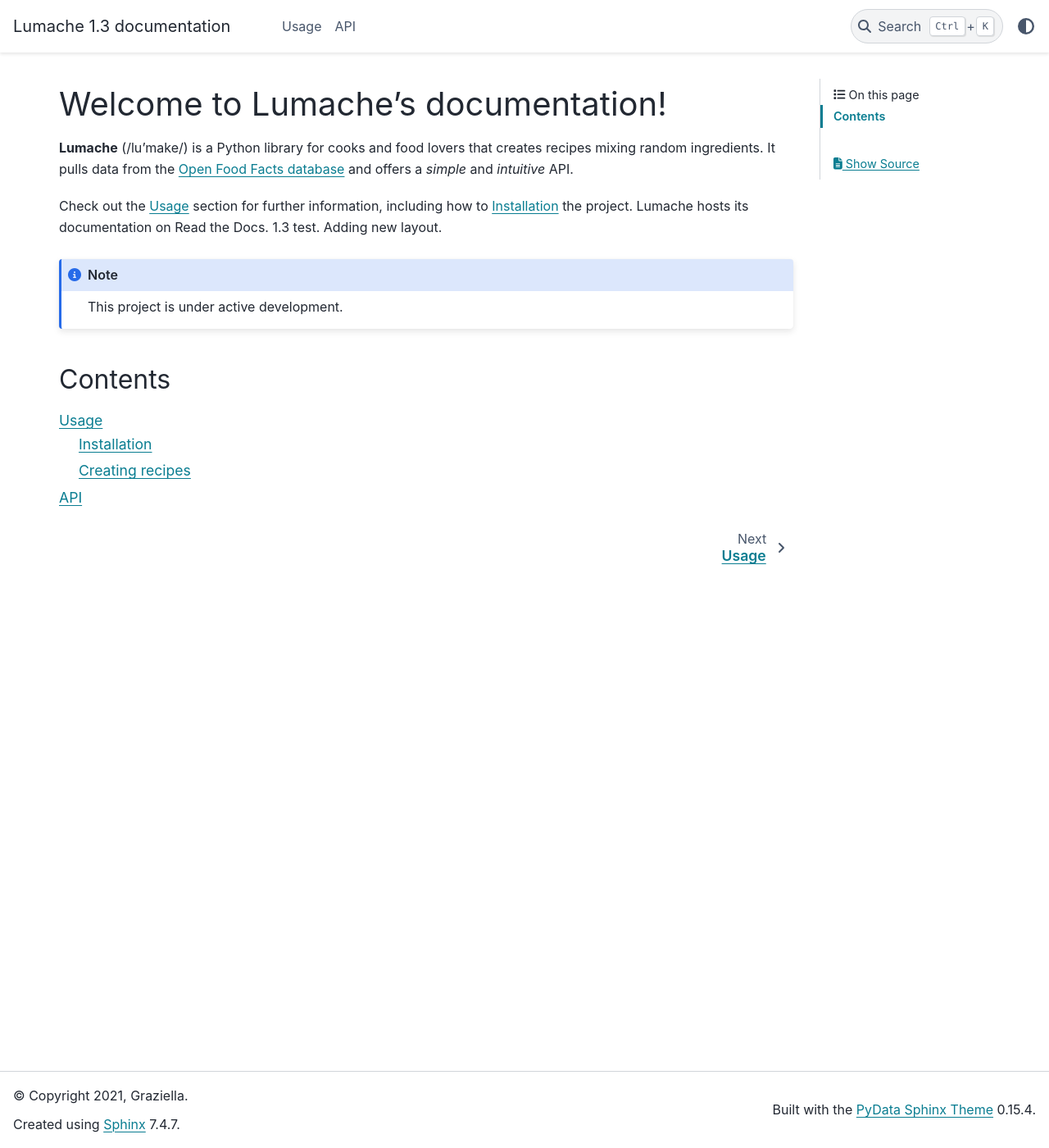
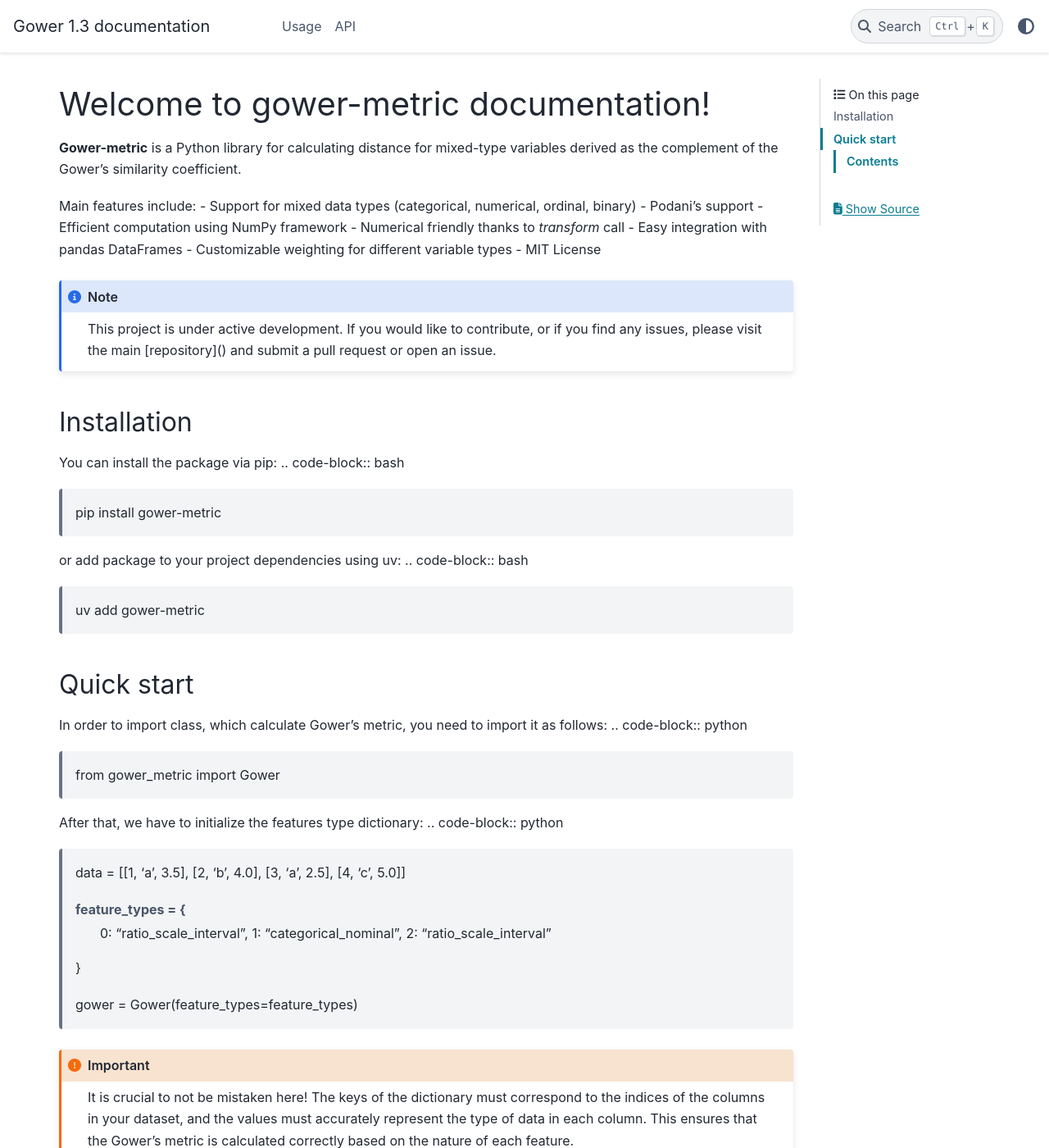
Before and after one commit to BartekKruczek/sphinx_tutorial, a Sphinx documentation site: the page built from docs/source/index.rst, in a window 1280 px wide and 1400 px high. Shown: the whole window at 82% size. Built offline with Sphinx 7.4.7 and the PyData theme 0.15.4, drawn with Linux system fonts in a browser that asks for light colours; some of the changed text lies outside the part shown.

Commit message:
[1.3] update docs

```diff
--- a/docs/source/conf.py
+++ b/docs/source/conf.py
@@ -2,9 +2,9 @@
 
 # -- Project information
 
-project = 'Lumache'
-copyright = '2021, Graziella'
-author = 'Graziella'
+project = 'Gower'
+copyright = '2025, Bartek'
+author = 'Bartek'
 
 release = '1.3'
 version = '1.3.0'
--- a/docs/source/index.rst
+++ b/docs/source/index.rst
@@ -1,18 +1,65 @@
-Welcome to Lumache's documentation!
+Welcome to gower-metric documentation!
 ===================================
 
-**Lumache** (/lu'make/) is a Python library for cooks and food lovers
-that creates recipes mixing random ingredients.
-It pulls data from the `Open Food Facts database <https://world.openfoodfacts.org/>`_
-and offers a *simple* and *intuitive* API.
+**Gower-metric** is a Python library for calculating distance for mixed-type variables
+derived as the complement of the Gower's similarity coefficient.
 
-Check out the :doc:`usage` section for further information, including
-how to :ref:`installation` the project. Lumache hosts its documentation on Read the Docs.
-1.3 test. Adding new layout.
+Main features include:
+- Support for mixed data types (categorical, numerical, ordinal, binary)
+- Podani's support
+- Efficient computation using NumPy framework
+- Numerical friendly thanks to `transform` call
+- Easy integration with pandas DataFrames
+- Customizable weighting for different variable types
+- MIT License
 
 .. note::
 
-   This project is under active development.
+   This project is under active development. If you would like to contribute,
+   or if you find any issues, please visit the main [repository]() and
+   submit a pull request or open an issue.
+
+--------
+Installation
+--------
+
+You can install the package via pip:
+.. code-block:: bash
+
+   pip install gower-metric
+
+or add package to your project dependencies using uv:
+.. code-block:: bash
+
+   uv add gower-metric
+
+--------
+Quick start
+--------
+
+In order to import class, which calculate Gower's metric, you need to import it as follows:
+.. code-block:: python
+
+   from gower_metric import Gower
+
+After that, we have to initialize the features type dictionary:
+.. code-block:: python
+
+   data = [[1, 'a', 3.5], [2, 'b', 4.0], [3, 'a', 2.5], [4, 'c', 5.0]]
+
+   feature_types = {
+      0: "ratio_scale_interval",
+      1: "categorical_nominal",
+      2: "ratio_scale_interval"
+   }
+
+   gower = Gower(feature_types=feature_types)
+
+.. important::
+
+   It is crucial to not be mistaken here! The keys of the dictionary must correspond to the indices of the columns in your dataset,
+   and the values must accurately represent the type of data in each column. This ensures that the Gower's metric is calculated
+   correctly based on the nature of each feature.
 
 Contents
 --------
--- a/pyproject.toml
+++ b/pyproject.toml
@@ -7,7 +7,10 @@ name = "lumache"
 authors = [{name = "Graziella", email = "graziella@lumache"}]
 dynamic = ["version", "description"]
 requires-python = ">=3.10, <3.14"
-dependencies = [
+dependencies = []
+
+[dependency-groups]
+docs = [
     "pydata-sphinx-theme>=0.16.1",
     "sphinx>=8.1.3",
     "sphinx-rtd-theme>=3.0.2",
```
Also changed, not shown: 1 other file.
